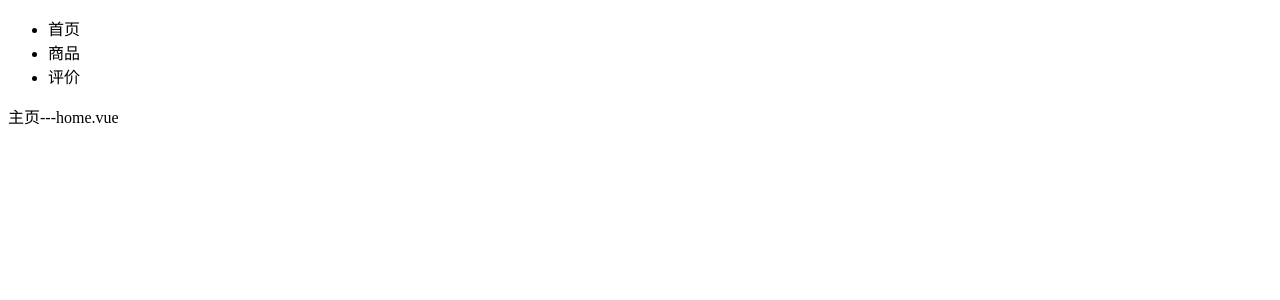
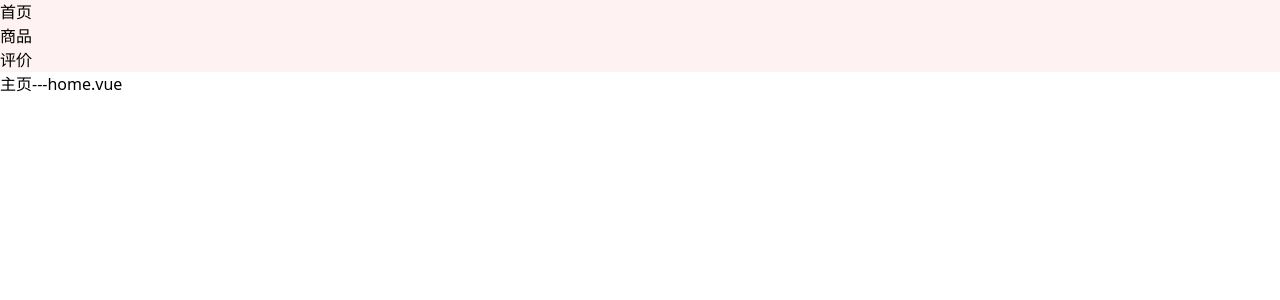
Before and after one commit to wangwenqiangGitHub/vue_admin, a Vue app: page / in a window 1280 px wide. Shown: the top 300 px of the page. Built offline with nearby package versions, Linux system fonts and the light colour scheme.

Commit message:
taiwindcss插件配置

```diff
--- a/package.json
+++ b/package.json
@@ -16,7 +16,10 @@
     "@types/lodash": "^4.14.182",
     "@types/node": "^17.0.29",
     "@vitejs/plugin-vue": "^2.3.0",
+    "autoprefixer": "^10.4.5",
     "path": "^0.12.7",
+    "postcss": "^8.4.12",
+    "tailwindcss": "^3.0.24",
     "typescript": "^4.5.4",
     "vite": "^2.9.0",
     "vue-tsc": "^0.29.8"
--- /dev/null
+++ b/postcss.config.js
@@ -0,0 +1,6 @@
+module.exports = {
+  plugins: {
+    tailwindcss: {},
+    autoprefixer: {},
+  },
+}
--- a/src/App.vue
+++ b/src/App.vue
@@ -1,8 +1,8 @@
 <script setup lang="ts">
-console.log(typeof import.meta.env.VITE_SOME_KEY);
+console.log(typeof import.meta.env.VITE_SOME_KEY)
 </script>
 <template>
-  <ul>
+  <ul class="bg-red-50">
     <li>首页</li>
     <li>商品</li>
     <li>评价</li>
--- a/src/main.ts
+++ b/src/main.ts
@@ -1,11 +1,13 @@
 import { createApp } from 'vue'
 import App from './App.vue'
 import router, { setupRouter } from '@/router'
+import { setupPlugins } from './plugins'
 // import router from './router'
 
 async function boorstrap() {
   const app = createApp(App)
   setupRouter(app)
+  setupPlugins(app)
   // 路由都处理好之后再挂载组件
   await router.isReady()
   app.mount('#app')
--- /dev/null
+++ b/src/plugins/index.ts
@@ -0,0 +1,5 @@
+import { App } from 'vue'
+import { setupTailwindcss } from './tailwindcss'
+export function setupPlugins(app: App) {
+  setupTailwindcss()
+}
--- /dev/null
+++ b/src/plugins/tailwindcss/index.ts
@@ -0,0 +1,2 @@
+import './tailwindcss.css'
+export function setupTailwindcss() {}
--- /dev/null
+++ b/src/plugins/tailwindcss/tailwindcss.css
@@ -0,0 +1,3 @@
+@tailwind base;
+@tailwind components;
+@tailwind utilities;
--- /dev/null
+++ b/tailwind.config.js
@@ -0,0 +1,12 @@
+module.exports = {
+  content: [
+    "./index.html",
+    "./src/**/*.{vue,js,ts,jsx,tsx}",
+  ],
+  theme: {
+    extend: {},
+  },
+  plugins: [],
+}
+
+//tailwinds.css bg-red
--- a/tsconfig.json
+++ b/tsconfig.json
@@ -16,6 +16,6 @@
     },
     "allowSyntheticDefaultImports": true
   },
-  "include": ["src/**/*.ts", "src/**/*.d.ts", "src/**/*.tsx", "src/**/*.vue","vite.config.ts"],
+  "include": ["src/**/*.ts", "src/**/*.d.ts", "src/**/*.tsx", "src/**/*.vue","vite.*.ts"],
   "references": [{ "path": "./tsconfig.node.json" }]
 }
```
Also changed, not shown: 2 other files (tests, documents, lock files or other folders).
